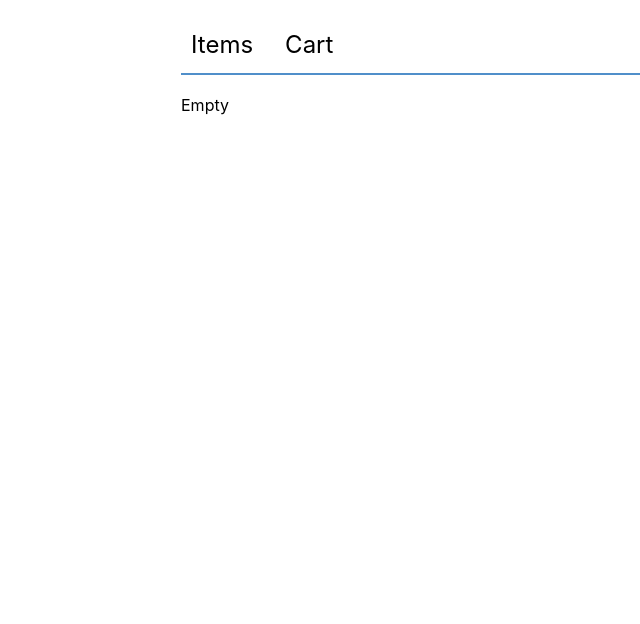
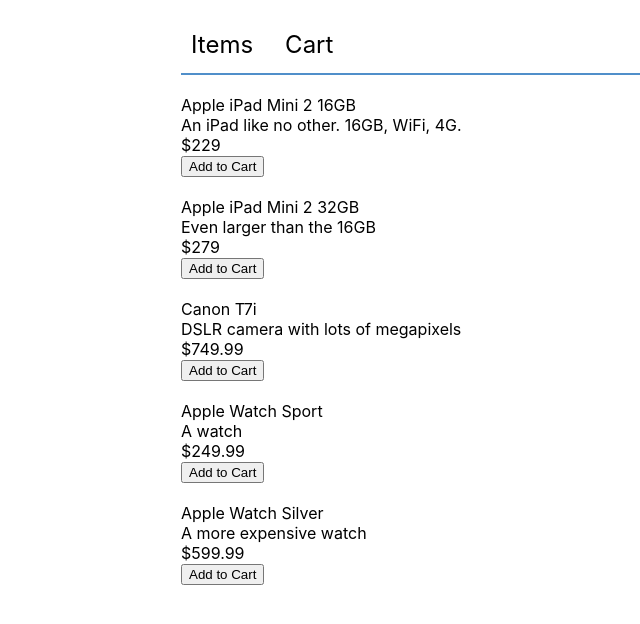
Before and after one commit to tanj299/ReactPractice, a React (Create React App) app in the folder shopper/: page / in a window 1280 px wide. Shown: the top 624 px of the page, without its empty margins (79-719 px from the left). Built offline with nearby package versions, Linux system fonts and the light colour scheme.

Commit message:
Added props and init empty cart state

```diff
--- a/shopper/src/App.js
+++ b/shopper/src/App.js
@@ -1,6 +1,8 @@
 import React from 'react';
 import Nav from './Nav';
 import './App.css';
+import ItemPage from './ItemPage';
+import {items} from './static-data';
 
 /**
  * App is the most top-level component
@@ -9,19 +11,26 @@
 
 class App extends React.Component {
   state = {
-    activeTab: 0
+    activeTab: 0,
+    cart: []
   };
 
   handleTabChange = (index) => {
     this.setState({
       activeTab: index
-    })
+    });
+  }
+
+  handleAddToCart = (item) => {
+    this.setState({
+      cart: [...this.state.cart, item.id]
+    });
   }
 
   renderContent() {
     switch(this.state.activeTab) {
-      case 0: return <span> Empty </span>;
-      case 1: return <span> Cart </span>;
+      case 0: return <ItemPage items={items} onAddToCart={this.handleAddToCart}/>
+      case 1: return <span> Cart </span>
       default:
     }
   }
--- /dev/null
+++ b/shopper/src/Item.js
@@ -0,0 +1,32 @@
+import React from 'react';
+import PropTypes from 'prop-types';
+import './Item.css';
+
+const Item = ({ item, onAddToCart}) => (
+    <div className="Item">
+        <div className="Item-left">
+            <div className="Item-image"/>
+            <div className="Item-title">
+                {item.name}
+            </div>
+            <div className="Item-description">
+                {item.description}
+            </div>
+        </div>
+        <div className="Item-right">
+            <div className="Item-price">
+                ${item.price}
+            </div>
+            <button className="Item-addToCart" onClick={onAddToCart}>
+                Add to Cart
+            </button>
+        </div>
+    </div>
+);
+
+Item.propTypes = {
+    item: PropTypes.object.isRequired,
+    onAddToCart: PropTypes.func.isRequired
+}
+
+export default Item;
--- a/shopper/src/ItemPage.js
+++ b/shopper/src/ItemPage.js
@@ -1,13 +1,14 @@
 import React from 'react';
 import PropTypes from 'prop-types';
 import './ItemPage.css';
+import Item from './Item';
 
-function ItemPage({ items }) {
+function ItemPage({ items, onAddToCart }) {
     return (
         <ul className="ItemPage-items">
             {items.map(item =>
                 <li key={item.id} className="ItemPage-item">
-                    {item.name}
+                    <Item item={item} onAddToCart={() => onAddToCart(item)}/>
                 </li>
                 )}
         </ul>
@@ -15,7 +16,8 @@
 }
 
 ItemPage.propTypes = {
-    items: PropTypes.array.isRequired
+    items: PropTypes.array.isRequired,
+    onAddToCart: PropTypes.func.isRequired
 }
 
 export default ItemPage;
--- a/shopper/src/Nav.js
+++ b/shopper/src/Nav.js
@@ -7,7 +7,7 @@
                 <a onClick={() => onTabChange(0)}> Items </a>
             </li>
             <li className={`App-nav-item ${activeTab === 1} && 'selected'`}>
-                <a onClick={() => onTabChange(1)}> Cart </a>
+                <a onClick={() => onTabChange(1)}> Cart</a>
             </li>
         </ul>
     </nav>
```
Also changed, not shown: shopper/src/Item.css (added).
